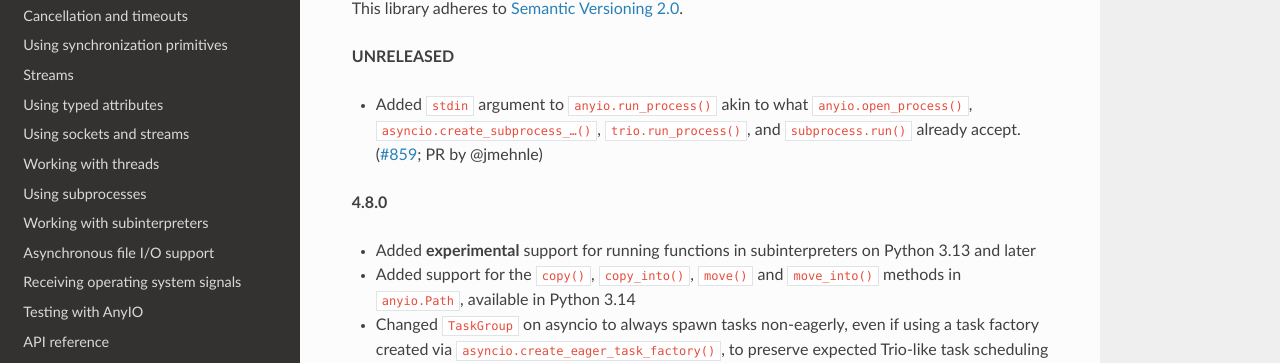
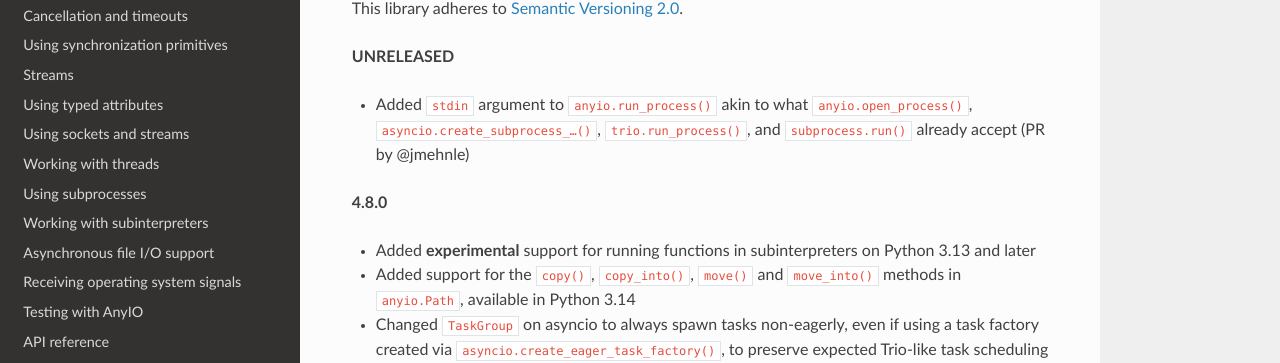
Before and after one commit to agronholm/anyio, a Sphinx documentation site: the page built from docs/versionhistory.rst, in a window 1280 px wide and 900 px high. Shown: the part 163-526 px from the top of the window. Built offline with Sphinx 7.4.7 and the Read the Docs theme 3.1.0, drawn with Linux system fonts in a browser that asks for light colours; the version number could not be read and is left out.

Commit message:
Update versionhistory.rst

```diff
--- a/docs/versionhistory.rst
+++ b/docs/versionhistory.rst
@@ -7,8 +7,7 @@
 
 - Added ``stdin`` argument to ``anyio.run_process()`` akin to what
   ``anyio.open_process()``, ``asyncio.create_subprocess_…()``, ``trio.run_process()``,
-  and ``subprocess.run()`` already accept.
-  (`#859 <https://github.com/agronholm/anyio/pull/859>`_; PR by @jmehnle)
+  and ``subprocess.run()`` already accept (PR by @jmehnle)
 
 **4.8.0**
 
```
